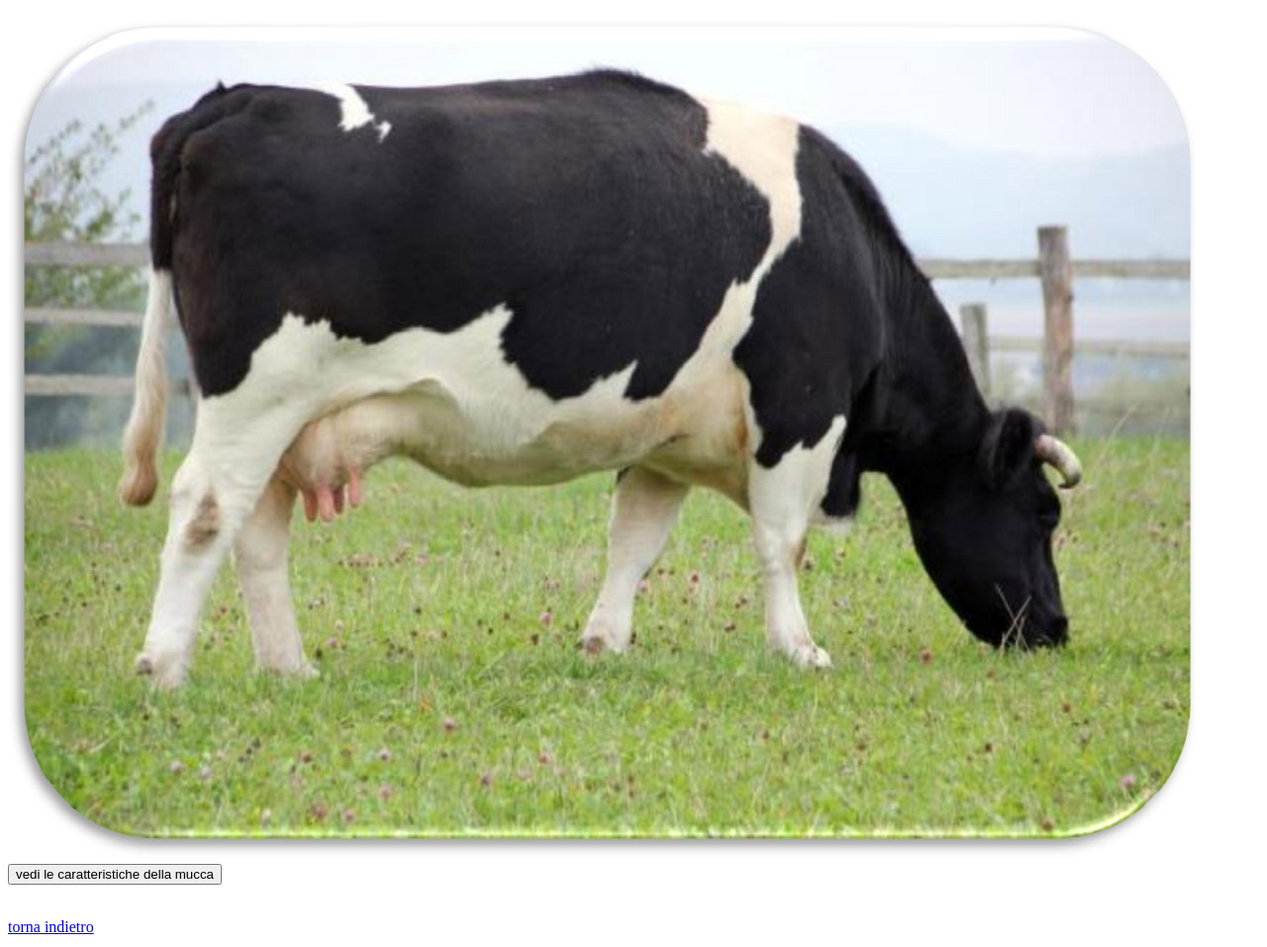
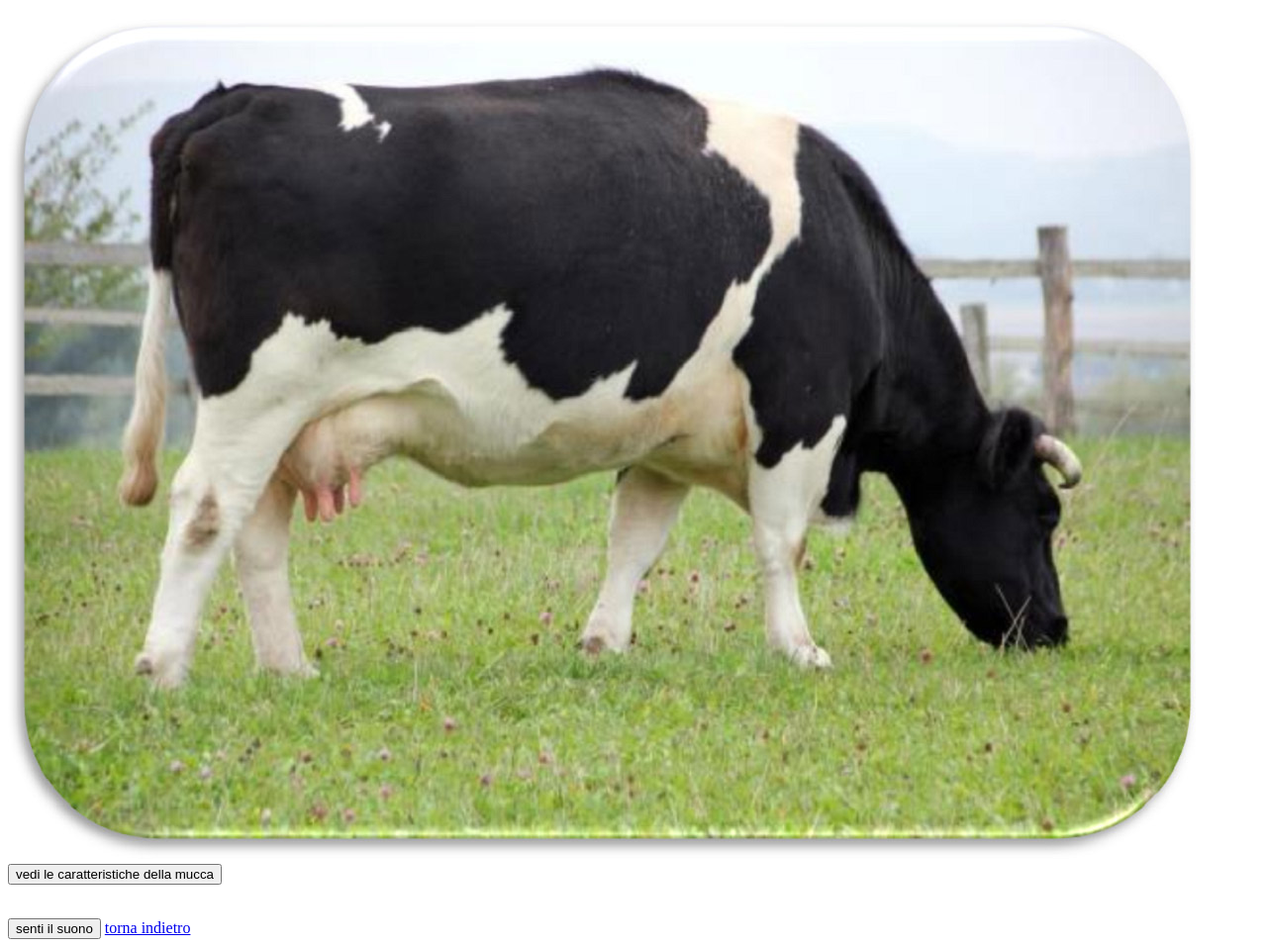
Before and after one commit to petruzzelli-luca/esercizi-oggetti, a plain HTML site: page mucca.html in a window 1280 px wide. Shown: the part 61-1018 px from the top of the page at 99% size. Drawn offline with Linux system fonts and the light colour scheme.

Commit message:
lavoro finale 3.0

```diff
--- a/mucca.html
+++ b/mucca.html
@@ -14,6 +14,7 @@
     <button onclick="mucca1()">vedi le caratteristiche della mucca</button><br/>
     <p id="mucca"></p>
     <br/>
+    <button onclick="audio_mucca()">senti il suono</button>
     <a href="index.html">torna indietro</a>
 </body>
 </html>
--- a/script.js
+++ b/script.js
@@ -25,3 +25,8 @@ function gallo1(){
 function maiale1(){
   document.getElementById("maiale").innerHTML=`Zampe: ${maiale.zampe} <br\> Colore: ${maiale.colore}<br\> Razza: ${maiale.razza}`;
 }
+
+
+function audio_mucca(){
+
+}
```
